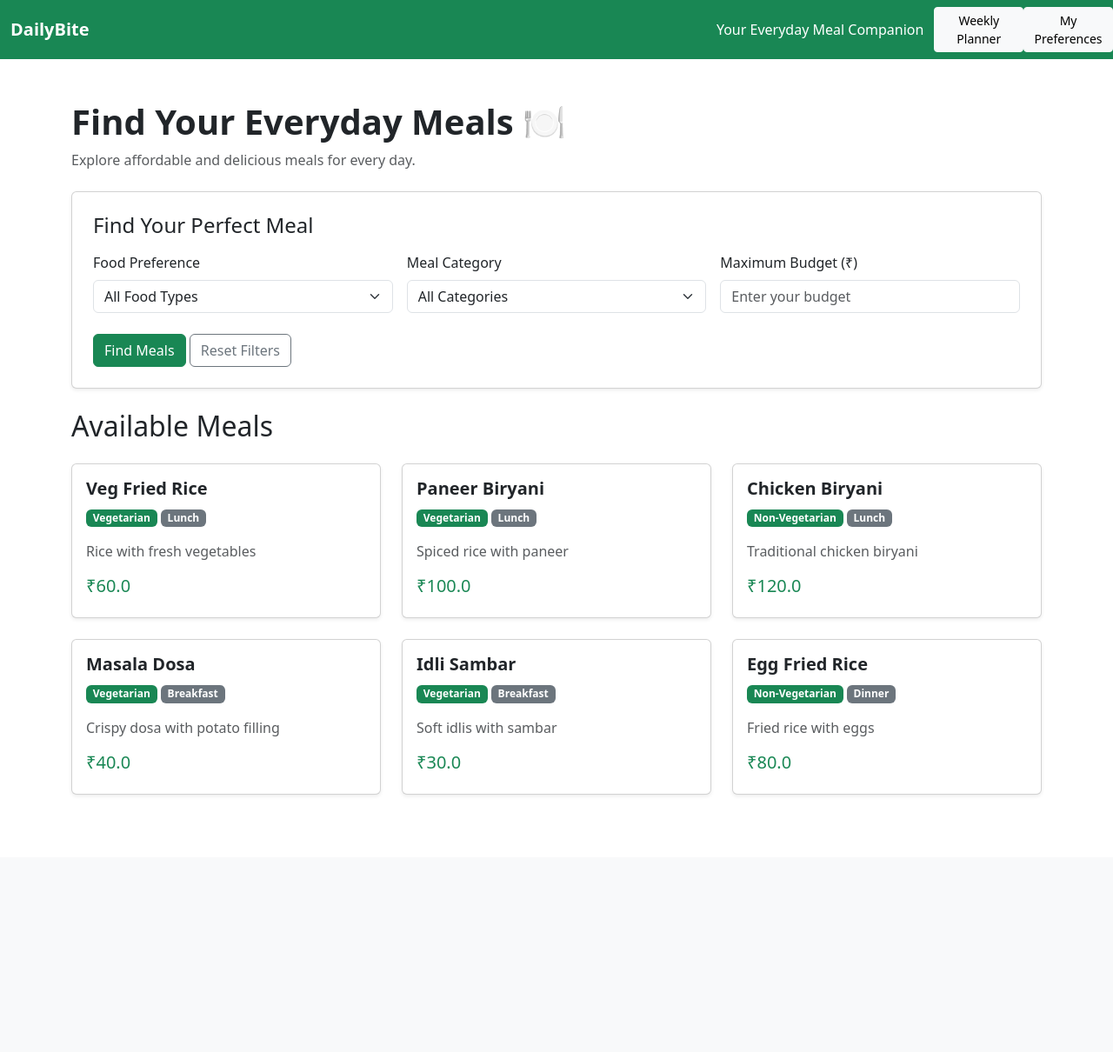
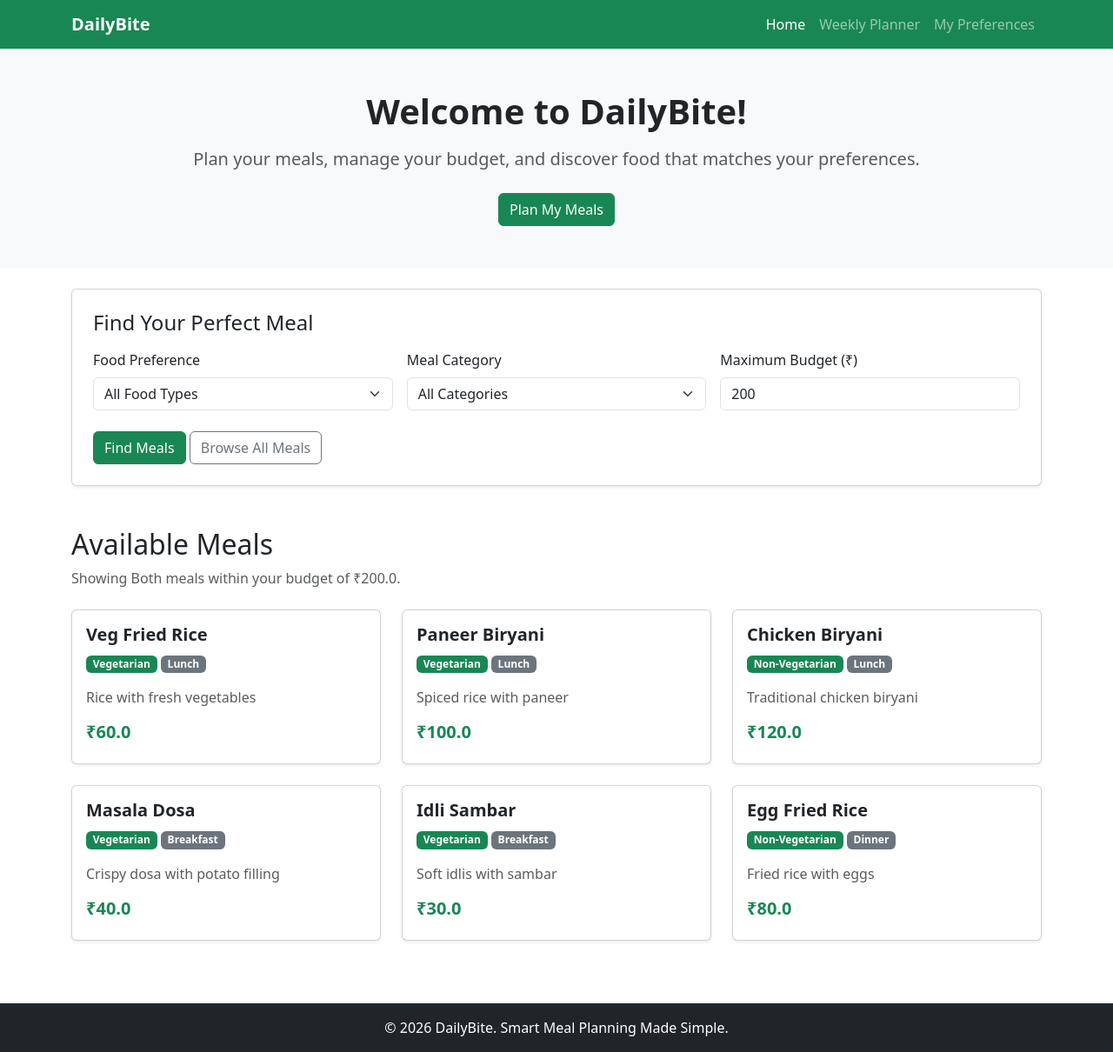
Before and after one commit to saiananyaparuchuru-pixel/Daily-Bite, a Flask app: page / in a window 1280 px wide. Shown: the whole page at 87% size. Before the commit the page ends 914 px from the top, so only its background shows below. Run offline with Flask 3, Linux system fonts and the light colour scheme; data comes from the database, SQL or seed files in the repository.

Commit message:
Improve homepage with personalized recommendations

```diff
--- a/app.py
+++ b/app.py
@@ -15,26 +15,77 @@ from database import (
     save_user_preferences,
     get_user_preferences
 )
+
 app = Flask(__name__)
 app.secret_key = "dailybite-development-key"
 
 
+# 1. Homepage and Personalized Meal Recommendations
 @app.route("/")
 def home():
 
+    browse_all = request.args.get("browse_all")
+
+    # Browse all available meals
+    if browse_all == "true":
+
+        meals = get_filtered_meals()
+
+        return render_template(
+            "home.html",
+            meals=meals,
+            food_type="",
+            category="",
+            max_price="",
+            recommendation_message="Explore all available meals!"
+        )
+
+    # Get saved user preferences
+    preferences = get_user_preferences()
+
+    # Get manually selected filters
     food_type = request.args.get("food_type", "")
     category = request.args.get("category", "")
     max_price_input = request.args.get("max_price", "")
 
+    # Apply saved preferences when filters are not selected
+    if not food_type:
+        food_type = preferences["food_type"]
+
+    if not max_price_input:
+        max_price_input = preferences["max_price"]
+
     try:
         max_price = float(max_price_input) if max_price_input else None
-    except ValueError:
+    except (ValueError, TypeError):
         max_price = None
 
+    # Get allowed meal categories
+    allowed_categories = []
+
+    if preferences["breakfast"]:
+        allowed_categories.append("Breakfast")
+
+    if preferences["lunch"]:
+        allowed_categories.append("Lunch")
+
+    if preferences["dinner"]:
+        allowed_categories.append("Dinner")
+
+    # Retrieve personalized meals
     meals = get_filtered_meals(
         food_type=food_type or None,
         max_price=max_price,
-        category=category or None
+        category=category or None,
+        allowed_categories=allowed_categories
+    )
+
+    # Create recommendation message
+    selected_food = food_type if food_type else "All"
+
+    recommendation_message = (
+        f"Showing {selected_food} meals "
+        f"within your budget of ₹{max_price}."
     )
 
     return render_template(
@@ -42,17 +93,21 @@ def home():
         meals=meals,
         food_type=food_type,
         category=category,
-        max_price=max_price_input
+        max_price=max_price_input,
+        recommendation_message=recommendation_message
     )
 
 
+# 2. Weekly Meal Planner
 @app.route("/planner")
 def planner():
 
     meals = get_all_meals()
     plans = get_weekly_plan()
+
     weekly_budget = get_weekly_budget()
     weekly_limit = get_weekly_limit()
+
     daily_summary = get_daily_summary()
 
     remaining_budget = weekly_limit - weekly_budget
@@ -67,6 +122,8 @@ def planner():
         daily_summary=daily_summary
     )
 
+
+# 3. User Meal Preferences Page
 @app.route("/preferences")
 def preferences():
 
@@ -78,6 +135,7 @@ def preferences():
     )
 
 
+# 4. Save User Meal Preferences
 @app.route("/save-preferences", methods=["POST"])
 def save_preferences():
 
@@ -98,7 +156,10 @@ def save_preferences():
             raise ValueError
 
         if not any([breakfast, lunch, dinner]):
-            flash("Please select at least one meal category.", "danger")
+            flash(
+                "Please select at least one meal category.",
+                "danger"
+            )
             return redirect(url_for("preferences"))
 
         save_user_preferences(
@@ -109,13 +170,21 @@ def save_preferences():
             dinner
         )
 
-        flash("Your meal preferences were saved successfully!", "success")
+        flash(
+            "Your meal preferences were saved successfully!",
+            "success"
+        )
 
     except (ValueError, TypeError):
-        flash("Please enter valid preference details.", "danger")
+        flash(
+            "Please enter valid preference details.",
+            "danger"
+        )
 
     return redirect(url_for("preferences"))
 
+
+# 5. Save Meals in Weekly Planner
 @app.route("/save-plan", methods=["POST"])
 def save_plan():
 
@@ -132,6 +201,7 @@ def save_plan():
 
     try:
         meal_id = int(meal_id)
+
     except (ValueError, TypeError):
         flash("Please select a valid meal.", "danger")
         return redirect(url_for("planner"))
@@ -153,6 +223,7 @@ def save_plan():
     return redirect(url_for("planner"))
 
 
+# 6. Update Weekly Budget
 @app.route("/save-budget", methods=["POST"])
 def save_budget():
 
@@ -164,14 +235,21 @@ def save_budget():
 
         save_weekly_limit(amount)
 
-        flash("Weekly budget updated successfully!", "success")
+        flash(
+            "Weekly budget updated successfully!",
+            "success"
+        )
 
     except (ValueError, TypeError):
-        flash("Please enter a valid budget amount.", "danger")
+        flash(
+            "Please enter a valid budget amount.",
+            "danger"
+        )
 
     return redirect(url_for("planner"))
 
 
+# 7. Start Flask Application
 if __name__ == "__main__":
 
     create_tables()
--- a/templates/home.html
+++ b/templates/home.html
@@ -1,71 +1,127 @@
+
 <!DOCTYPE html>
 <html lang="en">
+
 <head>
     <meta charset="UTF-8">
     <meta name="viewport" content="width=device-width, initial-scale=1.0">
 
-    <title>DailyBite | Meal Planner</title>
+    <title>DailyBite | Smart Meal Planner</title>
 
-    <link href="https://cdn.jsdelivr.net/npm/bootstrap@5.3.3/dist/css/bootstrap.min.css"
-          rel="stylesheet">
+    <link
+        href="https://cdn.jsdelivr.net/npm/bootstrap@5.3.3/dist/css/bootstrap.min.css"
+        rel="stylesheet"
+    >
 
-    <link rel="stylesheet"
-          href="{{ url_for('static', filename='css/style.css') }}">
+    <link
+        rel="stylesheet"
+        href="{{ url_for('static', filename='css/style.css') }}"
+    >
 </head>
 
 <body>
 
-    <!-- Navigation -->
+    <!-- Navigation Bar -->
+    <nav class="navbar navbar-expand-lg navbar-dark bg-success">
 
-    <nav class="navbar navbar-expand-lg navbar-dark bg-success">
         <div class="container">
-            <a class="navbar-brand fw-bold" href="/">DailyBite</a>
 
-            <span class="navbar-text text-white">
-                Your Everyday Meal Companion
-            </span>
-        </div>
-        <a href="{{ url_for('planner') }}"
-   class="btn btn-light btn-sm">
+            <a class="navbar-brand fw-bold" href="/">
+                DailyBite
+            </a>
+
+            <button
+                class="navbar-toggler"
+                type="button"
+                data-bs-toggle="collapse"
+                data-bs-target="#navbarMenu"
+            >
+                <span class="navbar-toggler-icon"></span>
+            </button>
+
+            <div class="collapse navbar-collapse" id="navbarMenu">
+
+                <ul class="navbar-nav ms-auto">
+
+                    <li class="nav-item">
+                        <a class="nav-link active" href="/">
+                            Home
+                        </a>
+                    </li>
+
+                    <li class="nav-item">
+                        <a class="nav-link" href="/planner">
                             Weekly Planner
                         </a>
+                    </li>
+
+                    <li class="nav-item">
+                        <a class="nav-link" href="/preferences">
+                            My Preferences
+                        </a>
+                    </li>
+
+                </ul>
+
+            </div>
+
+        </div>
+
+    </nav>
 
 
-<a href="{{ url_for('preferences') }}"
-   class="btn btn-light btn-sm">
-    My Preferences
+    <!-- Hero Section -->
+    <section class="bg-light py-5">
+
+        <div class="container text-center">
+
+            <h1 class="fw-bold">
+                Welcome to DailyBite!
+            </h1>
+
+            <p class="lead text-muted mt-3">
+                Plan your meals, manage your budget,
+                and discover food that matches your preferences.
+            </p>
+
+            <a href="/planner" class="btn btn-success mt-2">
+                Plan My Meals
             </a>
-    </nav>
 
-    <!-- Welcome section -->
-    <section class="container mt-5">
-        <h1 class="fw-bold">Find Your Everyday Meals 🍽️</h1>
+        </div>
 
-        <p class="text-muted">
-            Explore affordable and delicious meals for every day.
-        </p>
     </section>
+
 
     <!-- Meal Filters -->
     <section class="container mt-4">
 
         <div class="card shadow-sm p-4">
 
-        <h4 class="mb-3">Find Your Perfect Meal</h4>
+            <h4 class="mb-3">
+                Find Your Perfect Meal
+            </h4>
 
             <form method="GET" action="/">
 
                 <div class="row g-3">
 
+                    <!-- Food Preference -->
                     <div class="col-md-4">
 
                         <label class="form-label">
                             Food Preference
                         </label>
 
-                    <select name="food_type" class="form-select">
+                        <select
+                            name="food_type"
+                            class="form-select"
+                        >
 
-                        <option value="">All Food Types</option>
+                            <option value=""
+                                {% if not food_type %}selected{% endif %}>
+                                All Food Types
+                            </option>
 
                             <option value="Vegetarian"
                                 {% if food_type == 'Vegetarian' %}selected{% endif %}>
@@ -81,15 +137,23 @@
 
                     </div>
 
+
+                    <!-- Meal Category -->
                     <div class="col-md-4">
 
                         <label class="form-label">
                             Meal Category
                         </label>
 
-                    <select name="category" class="form-select">
+                        <select
+                            name="category"
+                            class="form-select"
+                        >
 
-                        <option value="">All Categories</option>
+                            <option value=""
+                                {% if not category %}selected{% endif %}>
+                                All Categories
+                            </option>
 
                             <option value="Breakfast"
                                 {% if category == 'Breakfast' %}selected{% endif %}>
@@ -110,6 +174,8 @@
 
                     </div>
 
+
+                    <!-- Maximum Budget -->
                     <div class="col-md-4">
 
                         <label class="form-label">
@@ -121,7 +187,7 @@
                             name="max_price"
                             class="form-control"
                             placeholder="Enter your budget"
-                        min="0"
+                            min="1"
                             step="1"
                             value="{{ max_price }}"
                         >
@@ -130,14 +196,22 @@
 
                 </div>
 
+
+                <!-- Filter Buttons -->
                 <div class="mt-4">
 
-                <button type="submit" class="btn btn-success">
+                    <button
+                        type="submit"
+                        class="btn btn-success"
+                    >
                         Find Meals
                     </button>
 
-                <a href="/" class="btn btn-outline-secondary">
-                    Reset Filters
+                    <a
+                        href="/?browse_all=true"
+                        class="btn btn-outline-secondary"
+                    >
+                        Browse All Meals
                     </a>
 
                 </div>
@@ -148,10 +222,19 @@
 
     </section>
 
-    <!-- Meals section -->
-    <section class="container mt-4 mb-5">
 
-        <h2 class="mb-4">Available Meals</h2>
+    <!-- Available Meals -->
+    <section class="container mt-5 mb-5">
+
+        <h2 class="mb-2">
+            Available Meals
+        </h2>
+
+        <!-- Recommendation Message -->
+        <p class="text-muted mb-4">
+            {{ recommendation_message }}
+        </p>
+
 
         <div class="row">
 
@@ -179,7 +262,7 @@
                             {{ meal['description'] }}
                         </p>
 
-                        <h5 class="text-success">
+                        <h5 class="text-success fw-bold">
                             ₹{{ meal['price'] }}
                         </h5>
 
@@ -191,7 +274,21 @@
 
             {% else %}
 
-            <p>No meals are currently available.</p>
+            <div class="col-12">
+
+                <div class="alert alert-warning text-center">
+
+                    <h5>
+                        No meals found!
+                    </h5>
+
+                    <p class="mb-0">
+                        Try changing your filters or browse all available meals.
+                    </p>
+
+                </div>
+
+            </div>
 
             {% endfor %}
 
@@ -199,5 +296,21 @@
 
     </section>
 
+
+    <!-- Footer -->
+    <footer class="bg-dark text-white text-center py-3">
+
+        <p class="mb-0">
+            © 2026 DailyBite. Smart Meal Planning Made Simple.
+        </p>
+
+    </footer>
+
+
+    <script
+        src="https://cdn.jsdelivr.net/npm/bootstrap@5.3.3/dist/js/bootstrap.bundle.min.js"
+    ></script>
+
 </body>
+
 </html>
```
Also changed, not shown: database.py (+17 -3 lines). Lines whose indentation alone changed are shown as unchanged.
